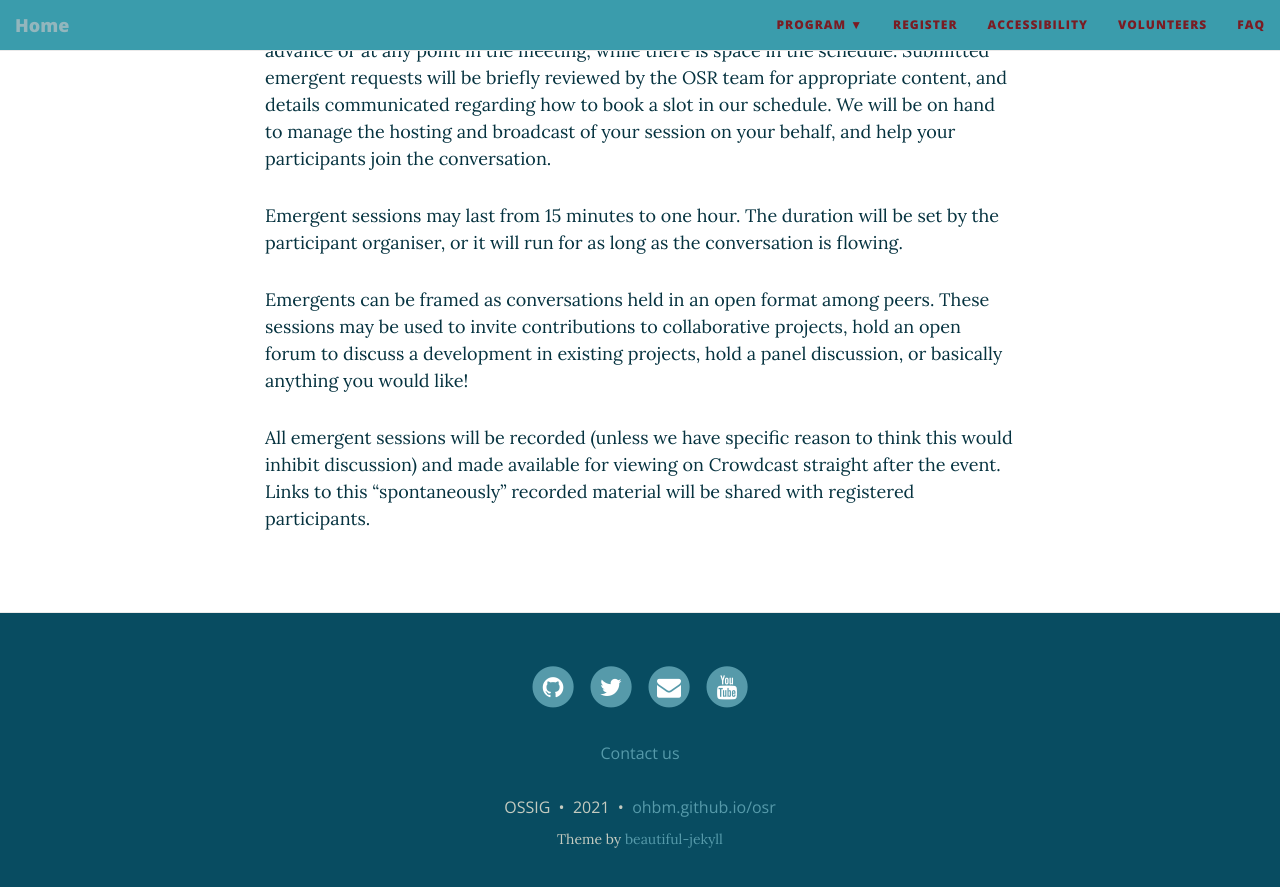
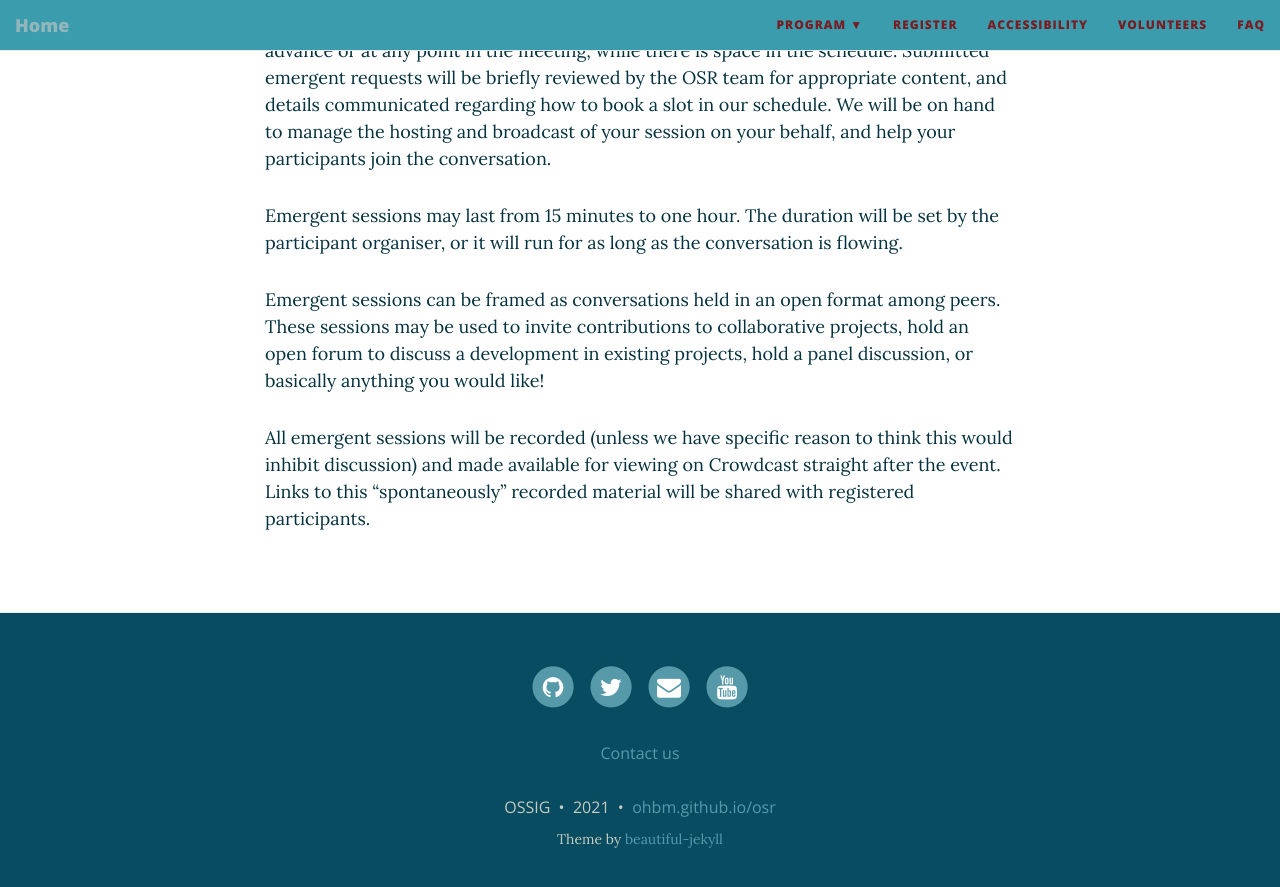
Before and after one commit to ohbm/osr2021, a Jekyll site: the page built from formats.md, in a window 1280 px wide and 900 px high, scrolled down 1135 px. Shown: the top 887 px of the window. Built offline with Jekyll 4.4.1, drawn with Linux system fonts in a browser that asks for light colours; nearby versions of some CDN libraries.

Commit message:
Update formats.md

```diff
--- a/formats.md
+++ b/formats.md
@@ -23,6 +23,6 @@ Emergent sessions are bookable in advance or during the meeting times allocated
 
 Emergent sessions may last from 15 minutes to one hour. The duration will be set by the participant organiser, or it will run for as long as the conversation is flowing.
 
-Emergents can be framed as conversations held in an open format among peers. These sessions may be used to invite contributions to collaborative projects, hold an open forum to discuss a development in existing projects, hold a panel discussion, or basically anything you would like!
+Emergent sessions can be framed as conversations held in an open format among peers. These sessions may be used to invite contributions to collaborative projects, hold an open forum to discuss a development in existing projects, hold a panel discussion, or basically anything you would like!
 
 All emergent sessions will be recorded (unless we have specific reason to think this would inhibit discussion) and made available for viewing on Crowdcast straight after the event. Links to this “spontaneously” recorded material will be shared with registered participants.
```
